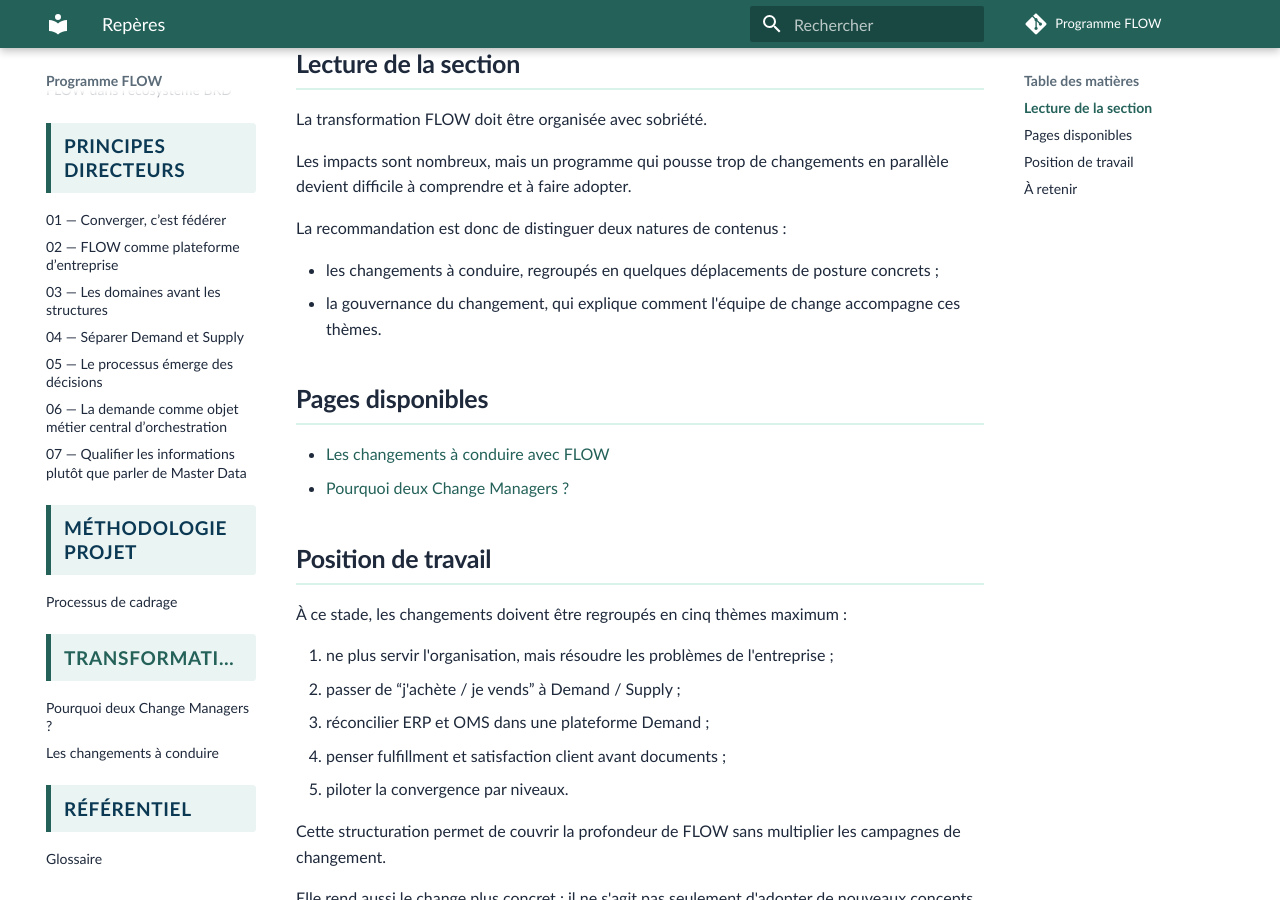
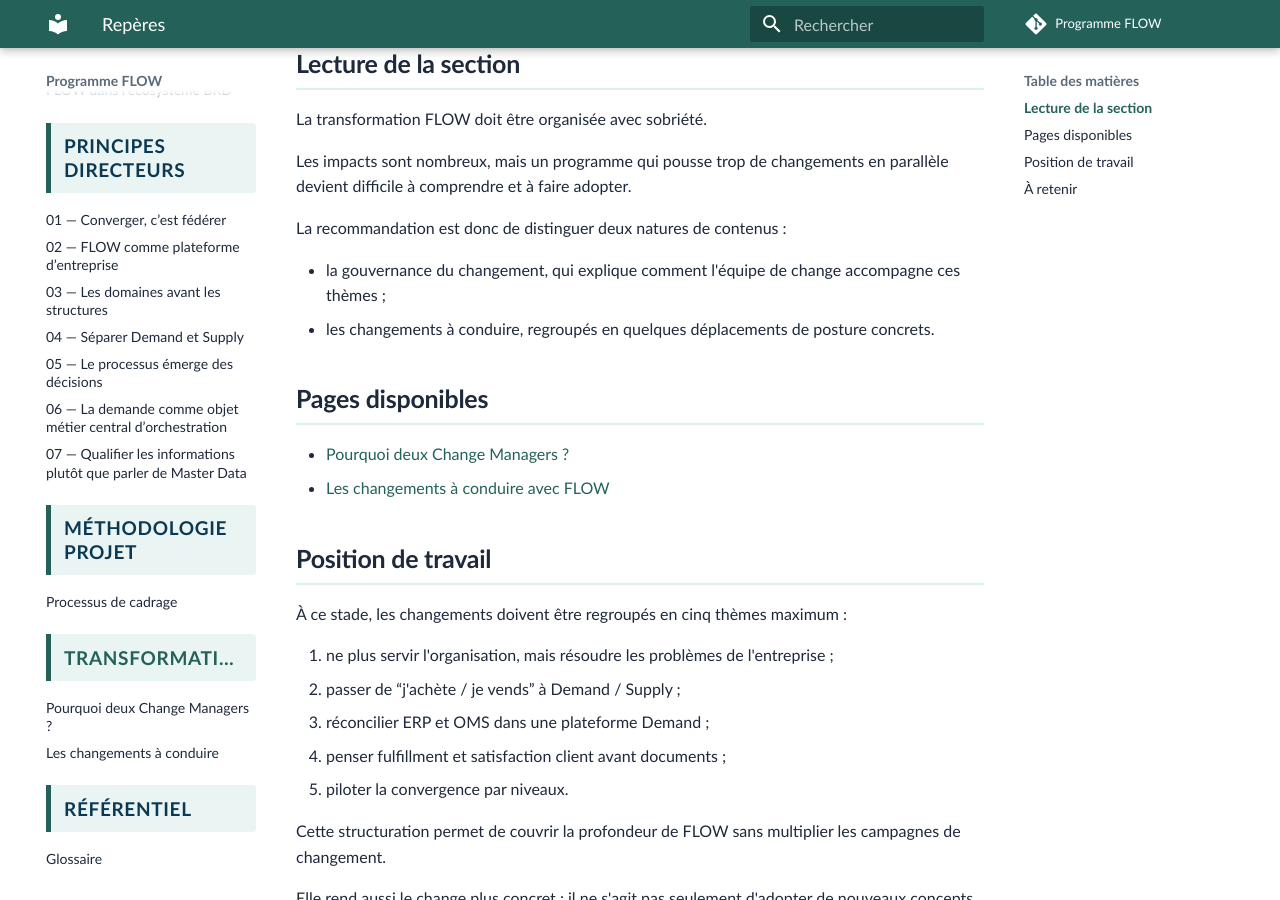
Before and after one commit to laurent-sintes/FLOW-Program, an MkDocs documentation site: the page built from docs/transformation/index.md, in a window 1280 px wide and 900 px high, scrolled down 400 px. Built offline with MkDocs 1.6.1 and Material for MkDocs 9.7.7, drawn with Linux system fonts in a browser that asks for light colours; comment, search, counter and statistics services are not loaded.

```diff
--- a/docs/transformation/index.md
+++ b/docs/transformation/index.md
@@ -14,13 +14,13 @@ Les impacts sont nombreux, mais un programme qui pousse trop de changements en p
 
 La recommandation est donc de distinguer deux natures de contenus :
 
-- les changements à conduire, regroupés en quelques déplacements de posture concrets ;
-- la gouvernance du changement, qui explique comment l'équipe de change accompagne ces thèmes.
+- la gouvernance du changement, qui explique comment l'équipe de change accompagne ces thèmes ;
+- les changements à conduire, regroupés en quelques déplacements de posture concrets.
 
 ## Pages disponibles
 
+- [Pourquoi deux Change Managers ?](pourquoi-deux-change-managers.md)
 - [Les changements à conduire avec FLOW](changements-a-conduire.md)
-- [Pourquoi deux Change Managers ?](pourquoi-deux-change-managers.md)
 
 ## Position de travail
 
```
